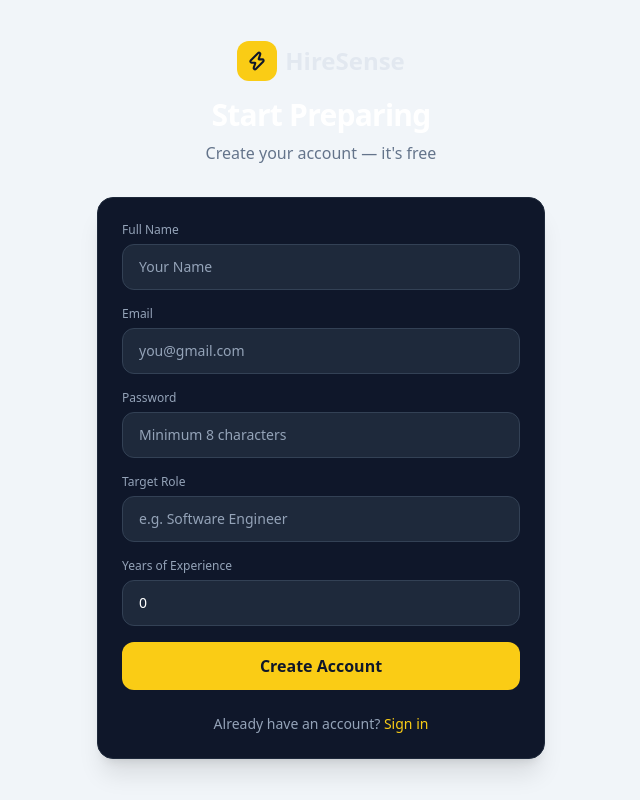
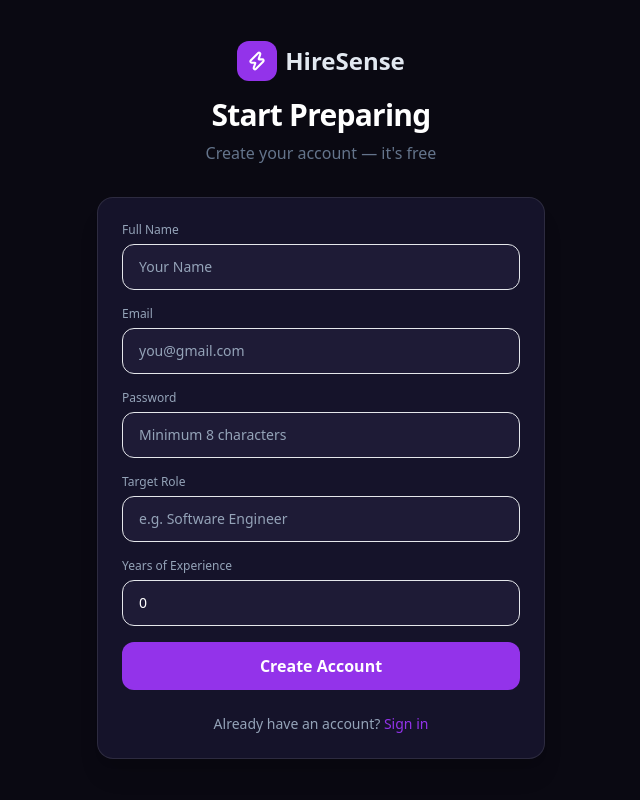
Before and after one commit to saubhagya02-bit/HireSense, a React (Vite) app in the folder frontend/: page /register in a window 1280 px wide. Shown: the whole page, without its empty margins (319-959 px from the left). Built offline with nearby package versions, Linux system fonts and the light colour scheme.

Commit message:
style: apply dark purple theme to registration page

```diff
--- a/frontend/src/pages/RegisterPage.tsx
+++ b/frontend/src/pages/RegisterPage.tsx
@@ -37,25 +37,25 @@ export default function RegisterPage() {
   };
 
   return (
-    <div className="min-h-screen bg-slate-100 flex items-center justify-center px-4">
+    <div className="min-h-screen bg-ink-950 flex items-center justify-center px-4">
       <div className="w-full max-w-md">
         {/* Header */}
         <div className="text-center mb-8">
           <div className="inline-flex items-center gap-2 mb-4">
-            <div className="w-10 h-10 bg-yellow-400 rounded-xl flex items-center justify-center">
-              <Zap size={20} className="text-slate-900" strokeWidth={2.5} />
+            <div className="w-10 h-10 bg-volt rounded-xl flex items-center justify-center">
+              <Zap size={20} className="text-white" strokeWidth={2.5} />
             </div>
 
             <span className="text-2xl font-bold">HireSense</span>
           </div>
 
-          <h1 className="text-3xl font-bold mb-2">Start Preparing</h1>
+          <h1 className="text-3xl font-bold mb-2 text-white">Start Preparing</h1>
 
           <p className="text-slate-500">Create your account — it's free</p>
         </div>
 
         {/* Register Card */}
-        <div className="bg-slate-900 border border-slate-800 rounded-2xl p-6 shadow-xl">
+        <div className="bg-ink-800 border border-white/10 rounded-2xl p-6 shadow-xl">
           <form onSubmit={handleSubmit} className="space-y-4">
             {/* Full Name */}
             <div>
@@ -69,7 +69,7 @@ export default function RegisterPage() {
                 onChange={(e) =>
                   setForm({ ...form, full_name: e.target.value })
                 }
-                className="w-full bg-slate-800 text-white border border-slate-700 rounded-xl px-4 py-3 text-sm placeholder:text-slate-400 focus:border-yellow-400 focus:ring-1 focus:ring-yellow-400 outline-none"
+                className="w-full bg-ink-700 text-white border 10 rounded-xl px-4 py-3 text-sm placeholder:text-slate-400 focus:border-volt focus:ring-1 focus:ring-volt outline-none"
                 placeholder="Your Name"
                 required
               />
@@ -85,7 +85,7 @@ export default function RegisterPage() {
                 type="email"
                 value={form.email}
                 onChange={(e) => setForm({ ...form, email: e.target.value })}
-                className="w-full bg-slate-800 text-white border border-slate-700 rounded-xl px-4 py-3 text-sm placeholder:text-slate-400 focus:border-yellow-400 focus:ring-1 focus:ring-yellow-400 outline-none"
+                className="w-full bg-ink-700 text-white border 10 rounded-xl px-4 py-3 text-sm placeholder:text-slate-400 focus:border-volt focus:ring-1 focus:ring-volt outline-none"
                 placeholder="you@gmail.com"
                 required
               />
@@ -101,7 +101,7 @@ export default function RegisterPage() {
                 type="password"
                 value={form.password}
                 onChange={(e) => setForm({ ...form, password: e.target.value })}
-                className="w-full bg-slate-800 text-white border border-slate-700 rounded-xl px-4 py-3 text-sm placeholder:text-slate-400 focus:border-yellow-400 focus:ring-1 focus:ring-yellow-400 outline-none"
+                className="w-full bg-ink-700 text-white border 10 rounded-xl px-4 py-3 text-sm placeholder:text-slate-400 focus:border-volt focus:ring-1 focus:ring-volt outline-none"
                 placeholder="Minimum 8 characters"
                 required
               />
@@ -119,7 +119,7 @@ export default function RegisterPage() {
                 onChange={(e) =>
                   setForm({ ...form, target_role: e.target.value })
                 }
-                className="w-full bg-slate-800 text-white border border-slate-700 rounded-xl px-4 py-3 text-sm placeholder:text-slate-400 focus:border-yellow-400 focus:ring-1 focus:ring-yellow-400 outline-none"
+                className="w-full bg-ink-700 text-white border 10 rounded-xl px-4 py-3 text-sm placeholder:text-slate-400 focus:border-volt focus:ring-1 focus:ring-volt outline-none"
                 placeholder="e.g. Software Engineer"
               />
             </div>
@@ -141,7 +141,7 @@ export default function RegisterPage() {
                     experience_years: Number(e.target.value),
                   })
                 }
-                className="w-full bg-slate-800 text-white border border-slate-700 rounded-xl px-4 py-3 text-sm focus:border-yellow-400 focus:ring-1 focus:ring-yellow-400 outline-none"
+                className="w-full bg-ink-700 text-white border 10 rounded-xl px-4 py-3 text-sm focus:border-volt focus:ring-1 focus:ring-volt outline-none"
               />
             </div>
 
@@ -149,7 +149,7 @@ export default function RegisterPage() {
             <button
               type="submit"
               disabled={loading}
-              className="w-full bg-yellow-400 text-slate-900 font-semibold py-3 rounded-xl hover:bg-yellow-300 transition disabled:opacity-50"
+              className="w-full bg-volt text-white font-semibold py-3 rounded-xl hover:bg-purple-500 transition disabled:opacity-50"
             >
               {loading ? "Creating account..." : "Create Account"}
             </button>
@@ -160,7 +160,7 @@ export default function RegisterPage() {
             Already have an account?{" "}
             <Link
               to="/login"
-              className="text-yellow-400 hover:text-yellow-300 hover:underline"
+              className="text-volt hover:text-purple-500 hover:underline"
             >
               Sign in
             </Link>
```
